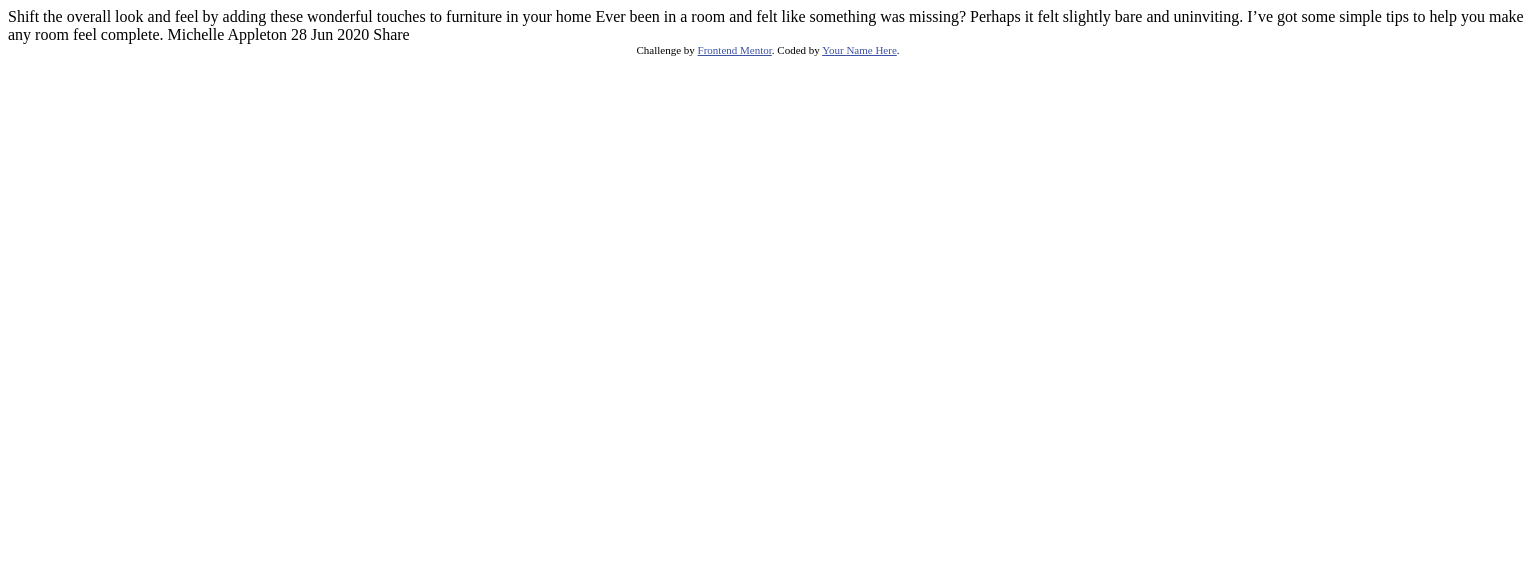
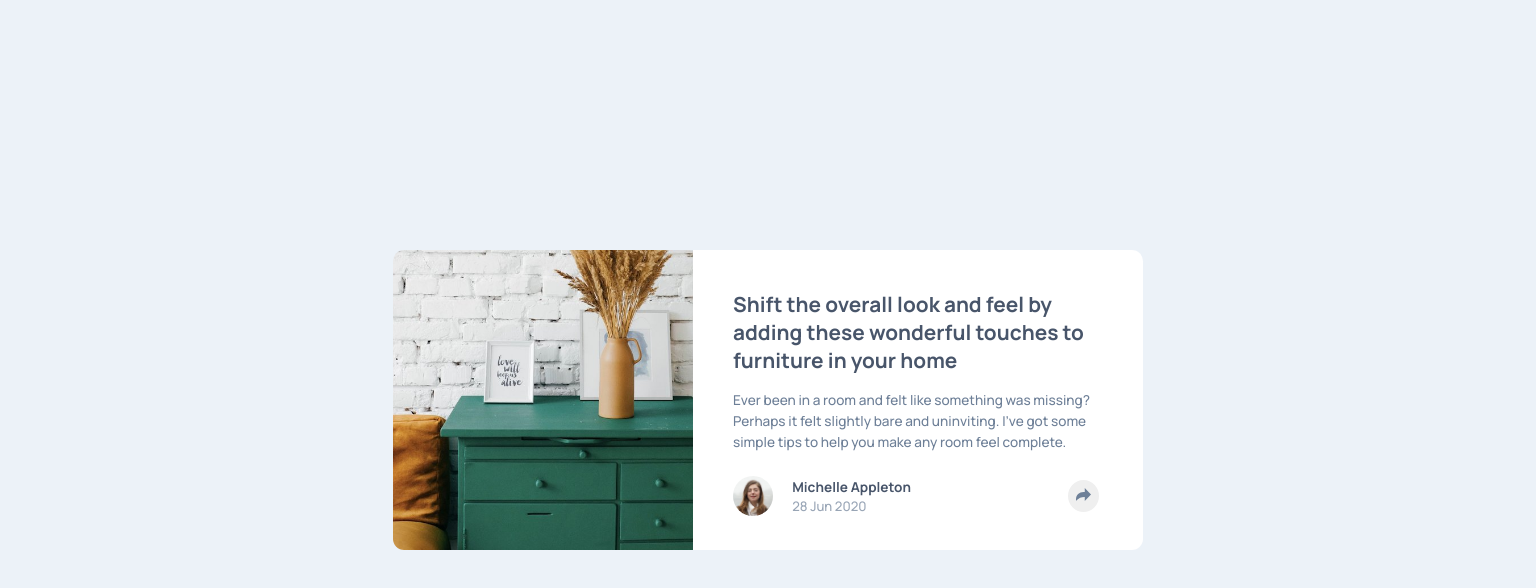
Before and after one commit to mellingh/Frontend-Mentor-Article-Preview-Component, a plain HTML site: page index.html in a window 1536 px wide. Drawn offline with Linux system fonts and the light colour scheme.

Commit message:
Edited code

```diff
--- a/index.html
+++ b/index.html
@@ -1,36 +1,107 @@
 <!DOCTYPE html>
 <html lang="en">
   <head>
-  <meta charset="UTF-8">
-  <meta name="viewport" content="width=device-width, initial-scale=1.0"> <!-- displays site properly based on user's device -->
-
-  <link rel="icon" type="image/png" sizes="32x32" href="./images/favicon-32x32.png">
-
+    <meta charset="UTF-8" />
+    <meta name="viewport" content="width=device-width, initial-scale=1.0" />
+    <link
+      rel="icon"
+      type="image/png"
+      sizes="32x32"
+      href="./images/favicon-32x32.png"
+    />
     <title>Frontend Mentor | Article preview component</title>
-
-  <!-- Feel free to remove these styles or customise in your own stylesheet 👍 -->
-  <style>
-    .attribution { font-size: 11px; text-align: center; }
-    .attribution a { color: hsl(228, 45%, 44%); }
-  </style>
+    <link rel="stylesheet" href="./styles.css" />
   </head>
   <body>
+    <main>
+      <div class="headerImgContainer">
+        <img
+          class="headerImg"
+          src="./images/drawers.jpg"
+          alt="A green dresser with two picture on it and a flower vase"
+        />
+      </div>
+      <div class="container">
+        <h1 class="articleHeading">
+          Shift the overall look and feel by adding these wonderful touches to
+          furniture in your home
+        </h1>
+        <p class="articleContent">
+          Ever been in a room and felt like something was missing? Perhaps it
+          felt slightly bare and uninviting. I’ve got some simple tips to help
+          you make any room feel complete.
+        </p>
+        <div class="userInfoContainer">
+          <img
+            class="profilePic"
+            src="./images/avatar-michelle.jpg"
+            alt="Profile picture"
+          />
+          <div class="nameDateContainer">
+            <p class="name">Michelle Appleton</p>
+            <p class="date">28 Jun 2020</p>
+          </div>
+          <button class="shareBtn">
+            <svg
+              class="shareIcon"
+              xmlns="http://www.w3.org/2000/svg"
+              width="15"
+              height="13"
+            >
+              <path
+                fill="#6E8098"
+                d="M15 6.495L8.766.014V3.88H7.441C3.33 3.88 0 7.039 0 10.936v2.049l.589-.612C2.59 10.294 5.422 9.11 8.39 9.11h.375v3.867L15 6.495z"
+              />
+            </svg>
+          </button>
+          <div class="shareContainerDesktop shareContainerMobile">
+            <p>SHARE</p>
+            <svg
+              class="facebookIcon"
+              xmlns="http://www.w3.org/2000/svg"
+              width="20"
+              height="20"
+            >
+              <path
+                fill="#FFF"
+                d="M18.896 0H1.104C.494 0 0 .494 0 1.104v17.793C0 19.506.494 20 1.104 20h9.58v-7.745H8.076V9.237h2.606V7.01c0-2.583 1.578-3.99 3.883-3.99 1.104 0 2.052.082 2.329.119v2.7h-1.598c-1.254 0-1.496.597-1.496 1.47v1.928h2.989l-.39 3.018h-2.6V20h5.098c.608 0 1.102-.494 1.102-1.104V1.104C20 .494 19.506 0 18.896 0z"
+              />
+            </svg>
 
-  Shift the overall look and feel by adding these wonderful
-  touches to furniture in your home
+            <svg
+              class="twitterIcon"
+              xmlns="http://www.w3.org/2000/svg"
+              width="20"
+              height="17"
+            >
+              <path
+                fill="#FFF"
+                d="M20 2.172a8.192 8.192 0 01-2.357.646 4.11 4.11 0 001.804-2.27 8.22 8.22 0 01-2.605.996A4.096 4.096 0 0013.847.248c-2.65 0-4.596 2.472-3.998 5.037A11.648 11.648 0 011.392 1a4.109 4.109 0 001.27 5.478 4.086 4.086 0 01-1.858-.513c-.045 1.9 1.318 3.679 3.291 4.075a4.113 4.113 0 01-1.853.07 4.106 4.106 0 003.833 2.849A8.25 8.25 0 010 14.658a11.616 11.616 0 006.29 1.843c7.618 0 11.922-6.434 11.663-12.205A8.354 8.354 0 0020 2.172z"
+              />
+            </svg>
 
-  Ever been in a room and felt like something was missing? Perhaps
-  it felt slightly bare and uninviting. I’ve got some simple tips
-  to help you make any room feel complete.
-
-  Michelle Appleton
-  28 Jun 2020
-
-  Share
-
-  <div class="attribution">
-    Challenge by <a href="https://www.frontendmentor.io?ref=challenge" target="_blank">Frontend Mentor</a>.
-    Coded by <a href="#">Your Name Here</a>.
+            <svg
+              class="pinterestIcon"
+              xmlns="http://www.w3.org/2000/svg"
+              width="20"
+              height="20"
+            >
+              <path
+                fill="#FFF"
+                d="M10 0C4.478 0 0 4.477 0 10c0 4.237 2.636 7.855 6.356 9.312-.088-.791-.167-2.005.035-2.868.182-.78 1.172-4.97 1.172-4.97s-.299-.6-.299-1.486c0-1.39.806-2.428 1.81-2.428.852 0 1.264.64 1.264 1.408 0 .858-.545 2.14-.828 3.33-.236.995.5 1.807 1.48 1.807 1.778 0 3.144-1.874 3.144-4.58 0-2.393-1.72-4.068-4.177-4.068-2.845 0-4.515 2.135-4.515 4.34 0 .859.331 1.781.745 2.281a.3.3 0 01.069.288l-.278 1.133c-.044.183-.145.223-.335.134-1.249-.581-2.03-2.407-2.03-3.874 0-3.154 2.292-6.052 6.608-6.052 3.469 0 6.165 2.473 6.165 5.776 0 3.447-2.173 6.22-5.19 6.22-1.013 0-1.965-.525-2.291-1.148l-.623 2.378c-.226.869-.835 1.958-1.244 2.621.937.29 1.931.446 2.962.446 5.522 0 10-4.477 10-10S15.522 0 10 0z"
+              />
+            </svg>
           </div>
+        </div>
+      </div>
+    </main>
+    <script src="./main.js"></script>
   </body>
 </html>
+
+<!-- <div class="attribution">
+  Challenge by
+  <a href="https://www.frontendmentor.io?ref=challenge" target="_blank"
+    >Frontend Mentor</a
+  >. Coded by <a href="#">Michael E.</a>.
+</div> -->
--- /dev/null
+++ b/main.js
@@ -0,0 +1,46 @@
+let btnElement = document.querySelector(".shareBtn");
+let pathElement = document.querySelector(".shareIcon path");
+let shareContainerDesktop = document.querySelector(".shareContainerDesktop");
+let shareContainerMobile = document.querySelector(".shareContainerMobile");
+
+shareContainerDesktop.style.display = "none";
+shareContainerMobile.style.display = "none";
+
+btnElement.addEventListener("mouseenter", function () {
+  pathElement.setAttribute("fill", "white");
+  btnElement.style.backgroundColor = "hsl(214, 17%, 51%)";
+});
+
+btnElement.addEventListener("click", function (event) {
+  if (window.innerWidth >= 1440) {
+    toggleShareContainer(shareContainerDesktop);
+  } else {
+    toggleShareContainer(shareContainerMobile);
+  }
+
+  event.stopPropagation();
+});
+
+btnElement.addEventListener("mouseleave", function () {
+  pathElement.setAttribute("fill", "#6E8098");
+  btnElement.style.backgroundColor = "#F0F0F0";
+});
+
+function toggleShareContainer(container) {
+  if (container.style.display === "none") {
+    container.style.display = "flex";
+  } else {
+    container.style.display = "none";
+  }
+}
+
+document.addEventListener("click", function (event) {
+  if (
+    event.target !== btnElement &&
+    event.target !== shareContainerDesktop &&
+    event.target !== shareContainerMobile
+  ) {
+    shareContainerDesktop.style.display = "none";
+    shareContainerMobile.style.display = "none";
+  }
+});
--- /dev/null
+++ b/styles.css
@@ -0,0 +1,218 @@
+@import url("https://fonts.googleapis.com/css2?family=Manrope:wght@200..800&display=swap");
+
+* {
+  margin: 0;
+  padding: 0;
+  box-sizing: border-box;
+}
+
+body {
+  height: 100vh;
+  display: flex;
+  justify-content: center;
+  align-items: center;
+  background-color: hsl(210, 46%, 95%);
+  font-family: "Manrope", sans-serif;
+}
+
+.headerImgContainer {
+  width: 23.4375rem;
+}
+
+.headerImg {
+  width: 100%;
+  display: block;
+  border-radius: 0.7rem 0.7rem 0 0;
+}
+
+.container {
+  position: relative;
+  width: 23.4375rem;
+  padding: 2.5rem 2.5rem 1.5rem 2.5rem;
+  background-color: hsl(0, 0%, 100%);
+  border-radius: 0 0 0.7rem 0.7rem;
+}
+
+.articleHeading {
+  font-size: 1.1rem;
+  margin-bottom: 1rem;
+  font-weight: 700;
+  color: hsl(217, 19%, 35%);
+}
+
+.articleContent {
+  font-size: 0.93rem;
+  margin-bottom: 2rem;
+  font-weight: 500;
+  color: hsl(214, 17%, 51%);
+  line-height: 1.3rem;
+}
+
+.userInfoContainer {
+  display: flex;
+  align-items: center;
+}
+
+.profilePic {
+  height: 2.8rem;
+  border-radius: 50%;
+  margin-right: 1.2rem;
+}
+
+.nameDateContainer {
+  margin-right: 4.5rem;
+}
+
+.name {
+  font-size: 0.9rem;
+  font-weight: 700;
+  margin-bottom: 0.25rem;
+  color: hsl(217, 19%, 35%);
+}
+
+.date {
+  font-size: 0.85rem;
+  opacity: 0.7;
+  font-weight: 500;
+  color: hsl(214, 17%, 51%);
+}
+
+.shareIcon {
+  margin: 0.5rem;
+  z-index: 2;
+}
+
+.shareBtn {
+  border-radius: 50%;
+  border: none;
+  cursor: pointer;
+  z-index: 2;
+}
+
+.shareContainerMobile {
+  position: absolute;
+  display: flex;
+  align-items: center;
+  gap: 1rem;
+  padding-left: 2.7rem;
+  width: 23.4375rem;
+  height: 5rem;
+  background-color: hsl(217, 19%, 35%);
+  top: 15.5rem;
+  right: 0;
+  color: hsl(212, 23%, 69%);
+  border-radius: 0 0 0.6rem 0.6rem;
+  font-size: 0.8rem;
+  letter-spacing: 0.3rem;
+  font-weight: 500;
+  z-index: 1;
+}
+
+@media only screen and (min-width: 1440px) {
+  body {
+    background-color: hsl(210, 46%, 95%);
+  }
+
+  main {
+    display: grid;
+    grid-template-columns: 300px 450px;
+    grid-template-rows: 1fr;
+  }
+
+  .headerImgContainer {
+    width: 375px;
+  }
+
+  .headerImg {
+    width: 100%;
+    display: block;
+    border-radius: 0.7rem 0 0 0.7rem;
+  }
+
+  .container {
+    width: 450px;
+    height: 300px;
+    padding: 2.5rem 2.5rem 1.5rem 2.5rem;
+    background-color: hsl(0, 0%, 100%);
+    border-radius: 0 0.7rem 0.7rem 0;
+  }
+
+  .articleHeading {
+    font-size: 1.3rem;
+    margin-bottom: 1rem;
+    font-weight: 700;
+    color: hsl(217, 19%, 35%);
+  }
+
+  .articleContent {
+    font-size: 0.85rem;
+    margin-bottom: 1.5rem;
+    font-weight: 500;
+    color: hsl(214, 17%, 51%);
+    line-height: 1.3rem;
+  }
+
+  .userInfoContainer {
+    display: flex;
+    align-items: center;
+  }
+
+  .profilePic {
+    height: 2.5rem;
+    border-radius: 50%;
+    margin-right: 1.2rem;
+  }
+
+  .nameDateContainer {
+    margin-right: 9.8rem;
+  }
+
+  .name {
+    font-size: 0.85rem;
+    font-weight: 700;
+    margin-bottom: 0.1rem;
+    color: hsl(217, 19%, 35%);
+  }
+
+  .date {
+    font-size: 0.82rem;
+    opacity: 0.7;
+    font-weight: 500;
+  }
+
+  .share {
+    padding: 0.5rem;
+    border-radius: 50%;
+    border: none;
+  }
+
+  .shareContainerDesktop {
+    position: absolute;
+    display: flex;
+    justify-content: center;
+    align-items: center;
+    gap: 1rem;
+    padding: 0;
+    width: 15.625rem;
+    height: 3.125rem;
+    background-color: hsl(217, 19%, 35%);
+    top: 9.6rem;
+    right: -4.05rem;
+    color: hsl(212, 23%, 69%);
+    border-radius: 0.6rem;
+    font-size: 0.8rem;
+    letter-spacing: 0.3rem;
+    font-weight: 500;
+  }
+
+  .shareContainerDesktop::after {
+    content: "";
+    position: absolute;
+    bottom: -20px;
+    left: 50%;
+    transform: translateX(-50%) rotate(180deg);
+    border-width: 10px;
+    border-style: solid;
+    border-color: transparent transparent hsl(217, 19%, 35%) transparent;
+  }
+}
```
Lines whose indentation alone changed are shown as unchanged.
